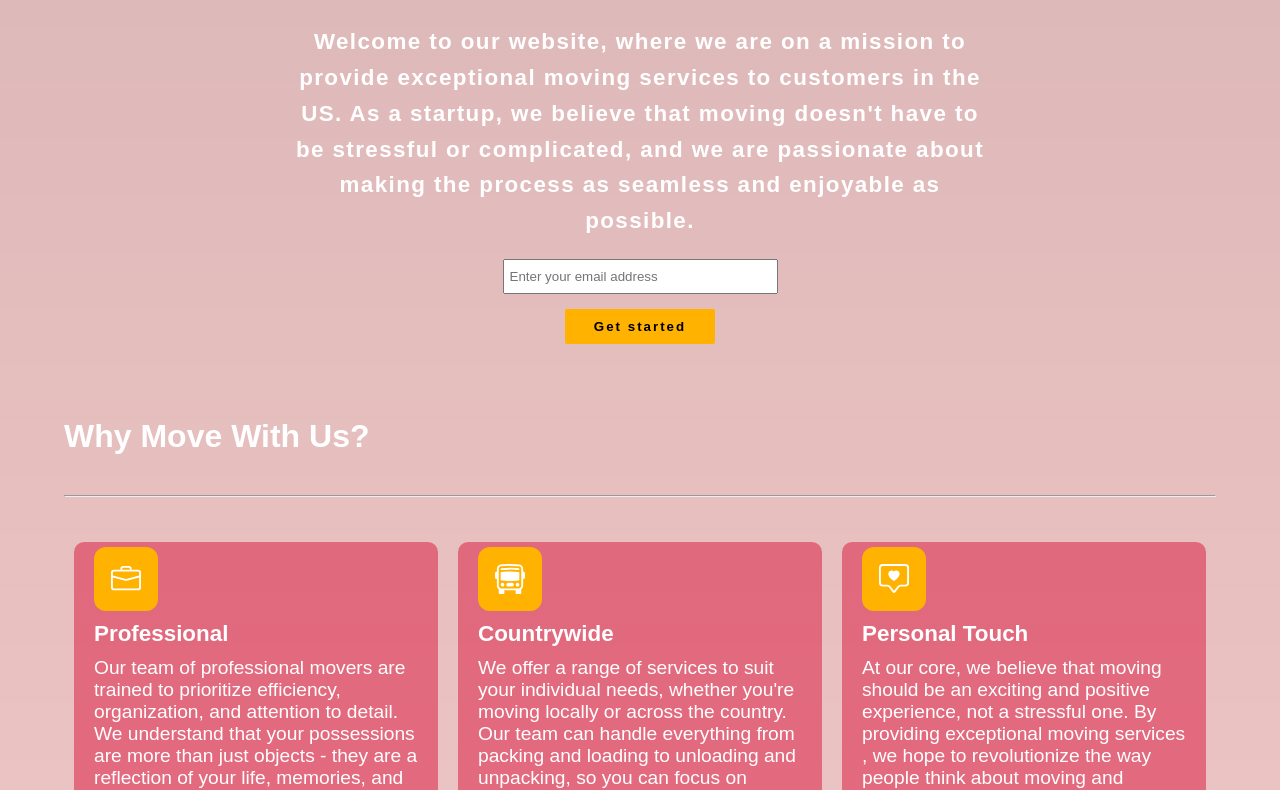
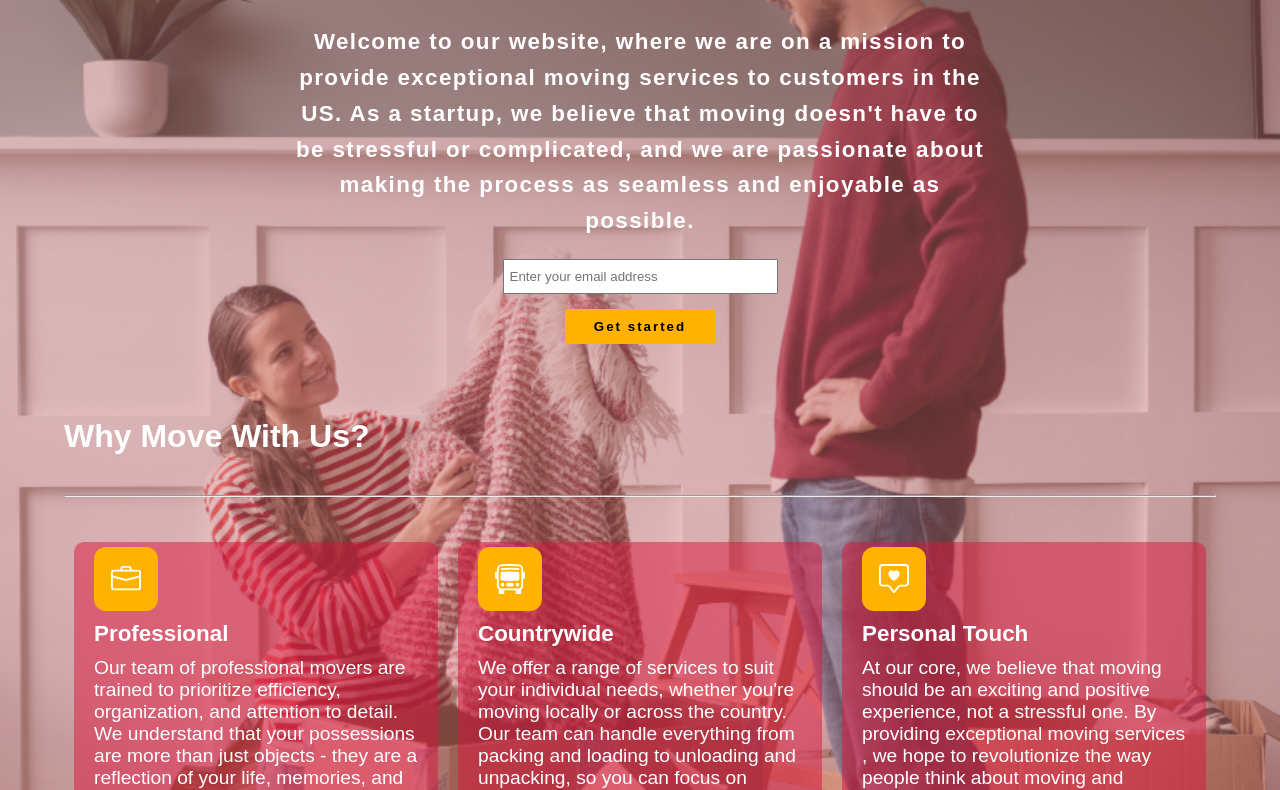
Before and after one commit to Amanpreet-sde/Landing-Page, a plain HTML site: page index.html in a window 1280 px wide. Shown: the part 283-1073 px from the top of the page. Drawn offline with Linux system fonts and the light colour scheme.

Commit message:
Update styles.css

```diff
--- a/styles.css
+++ b/styles.css
@@ -9,7 +9,7 @@ body{
     width: 100%;
     height:183vh ; /* Full height for the container */
     background-image:linear-gradient(rgba(180, 109, 109, 0.5), rgba(223, 115, 115, 0.4)), /* Color overlay */
-    url("./assets/background-2.jpg") ;
+    url("background-2.jpg") ;
     background-size: cover; /* Cover the entire container */
     background-position: center; /* Center the image */
     background-repeat:repeat /* Prevent repetition */
```
